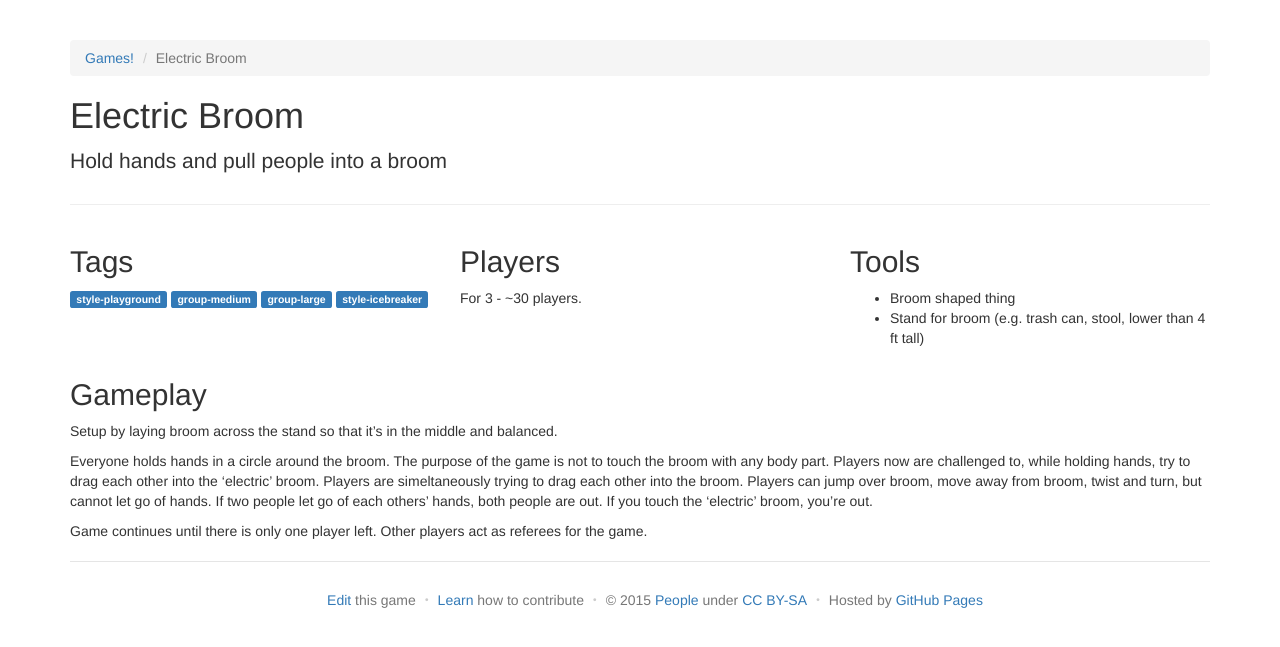
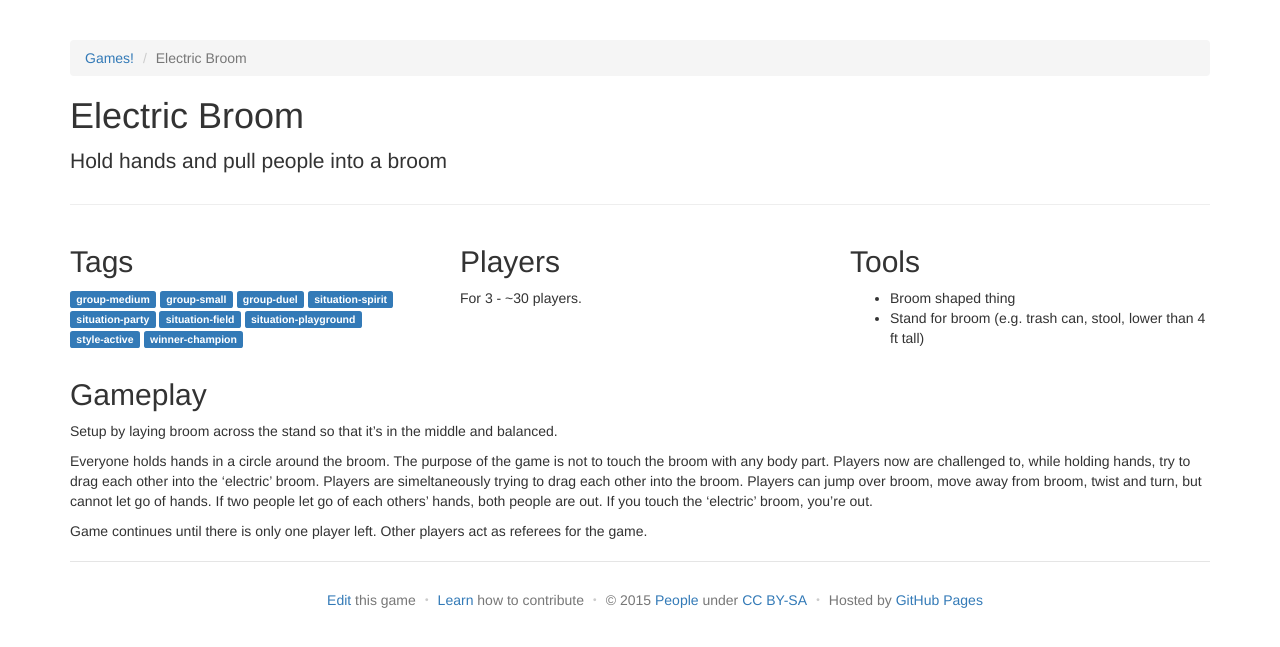
Before and after one commit to davidselassie/games, a Jekyll site: the page built from _games/electricbroom.md, in a window 1280 px wide. Shown: the top 647 px of the page. Built offline with Jekyll 4.4.1, drawn with Linux system fonts in a browser that asks for light colours.

Commit message:
Update electricbroom.md

```diff
--- a/_games/electricbroom.md
+++ b/_games/electricbroom.md
@@ -1,10 +1,15 @@
 ---
 title: Electric Broom
 tags:
-  - style-playground
   - group-medium
-  - group-large
-  - style-icebreaker
+  - group-small
+  - group-duel
+  - situation-spirit
+  - situation-party
+  - situation-field
+  - situation-playground
+  - style-active
+  - winner-champion
 
 oneliner: Hold hands and pull people into a broom
 players: 3 - ~30
```
